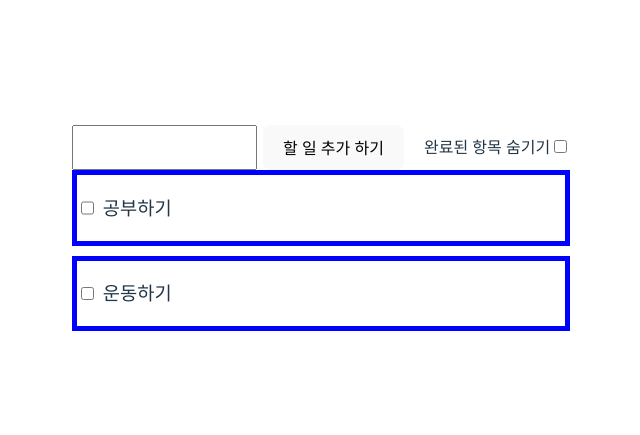
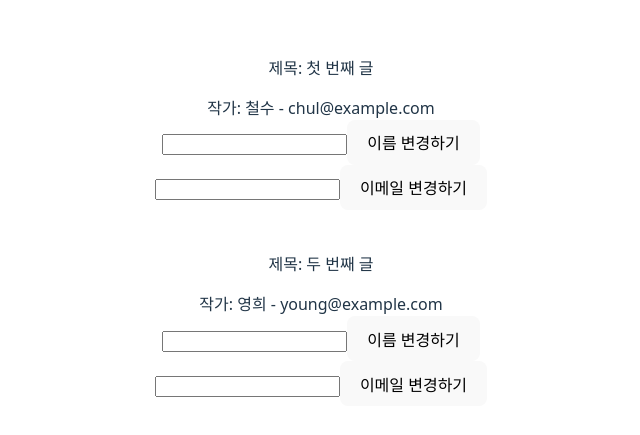
Before and after one commit to yunajoe/react-master-class-part1-inflearn, a React (Vite) app: page / in a window 1280 px wide. Shown: the part 167-602 px from the top of the page, without its empty margins (319-959 px from the left). Built offline with nearby package versions, Linux system fonts and the light colour scheme.

Commit message:
feat: 새로운 이메일과 이메일 받기

```diff
--- a/src/App.jsx
+++ b/src/App.jsx
@@ -1,33 +1,13 @@
 import "./App.css";
-import Todo from "./Todo.tsx";
-/**
- *
- * @returns
- * # 초기 상태
-공부하기
-운동하기
-
-# [할 일 추가] 클릭 후
-공부하기
-운동하기
-청소하기
-
-# [삭제] 클릭 후
-운동하기
-청소하기
-
-# 체크박스 클릭 시
-공부하기 (✅)
-운동하기 (✅)
- *
- */
+import Post from "./Post.tsx";
 
 function App() {
   return (
     <>
       {/* <Profile />
       <User /> */}
-      <Todo />
+      {/* <Todo /> */}
+      <Post />
     </>
   );
 }
--- /dev/null
+++ b/src/Post.tsx
@@ -0,0 +1,117 @@
+import { useState } from "react";
+
+function Post() {
+  const [post, setPosts] = useState([
+    {
+      id: 1,
+      title: "첫 번째 글",
+      author: { name: "철수", email: "chul@example.com" },
+    },
+    {
+      id: 2,
+      title: "두 번째 글",
+      author: { name: "영희", email: "young@example.com" },
+    },
+  ]);
+  const [nameInputs, setNameInputs] = useState<{ [key: number]: string }>({
+    1: "",
+    2: "",
+  });
+
+  const [emailInputs, setEmailInputs] = useState<{ [key: number]: string }>({
+    1: "",
+    2: "",
+  });
+
+  const handleChangeName = (id: number, newName: string) => {
+    setPosts((prev) => {
+      return prev.map((item) =>
+        item.id === id
+          ? { ...item, author: { ...item.author, name: newName } }
+          : item,
+      );
+    });
+    setNameInputs((prev) => {
+      return {
+        ...prev,
+        [id]: "",
+      };
+    });
+  };
+
+  const handleChangeEmail = (id: number, newEmail: string) => {
+    setPosts((prev) => {
+      return prev.map((item) =>
+        item.id === id
+          ? { ...item, author: { ...item.author, email: newEmail } }
+          : item,
+      );
+    });
+    setEmailInputs((prev) => {
+      return {
+        ...prev,
+        [id]: "",
+      };
+    });
+  };
+
+  return (
+    <div>
+      <div>
+        {post.map((item) => (
+          <div
+            key={item.id}
+            style={{ border: "3px solid #fff", marginBottom: "20px" }}
+          >
+            <p>제목: {item.title}</p>
+            <span>
+              작가: {item.author.name} - {item.author.email}
+            </span>
+            <div style={{ display: "flex", flexDirection: "column" }}>
+              <div>
+                <input
+                  value={nameInputs[item.id]}
+                  onChange={(e) => {
+                    setNameInputs((prev) => {
+                      return {
+                        ...prev,
+                        [item.id]: e.target.value,
+                      };
+                    });
+                  }}
+                />
+                <button
+                  onClick={() => handleChangeName(item.id, nameInputs[item.id])}
+                >
+                  이름 변경하기
+                </button>
+              </div>
+              <div>
+                <input
+                  value={emailInputs[item.id]}
+                  onChange={(e) => {
+                    setEmailInputs((prev) => {
+                      return {
+                        ...prev,
+                        [item.id]: e.target.value,
+                      };
+                    });
+                  }}
+                />
+                <button
+                  onClick={() =>
+                    handleChangeEmail(item.id, emailInputs[item.id])
+                  }
+                >
+                  이메일 변경하기
+                </button>
+              </div>
+            </div>
+          </div>
+        ))}
+      </div>
+    </div>
+  );
+}
+
+export default Post;
```
